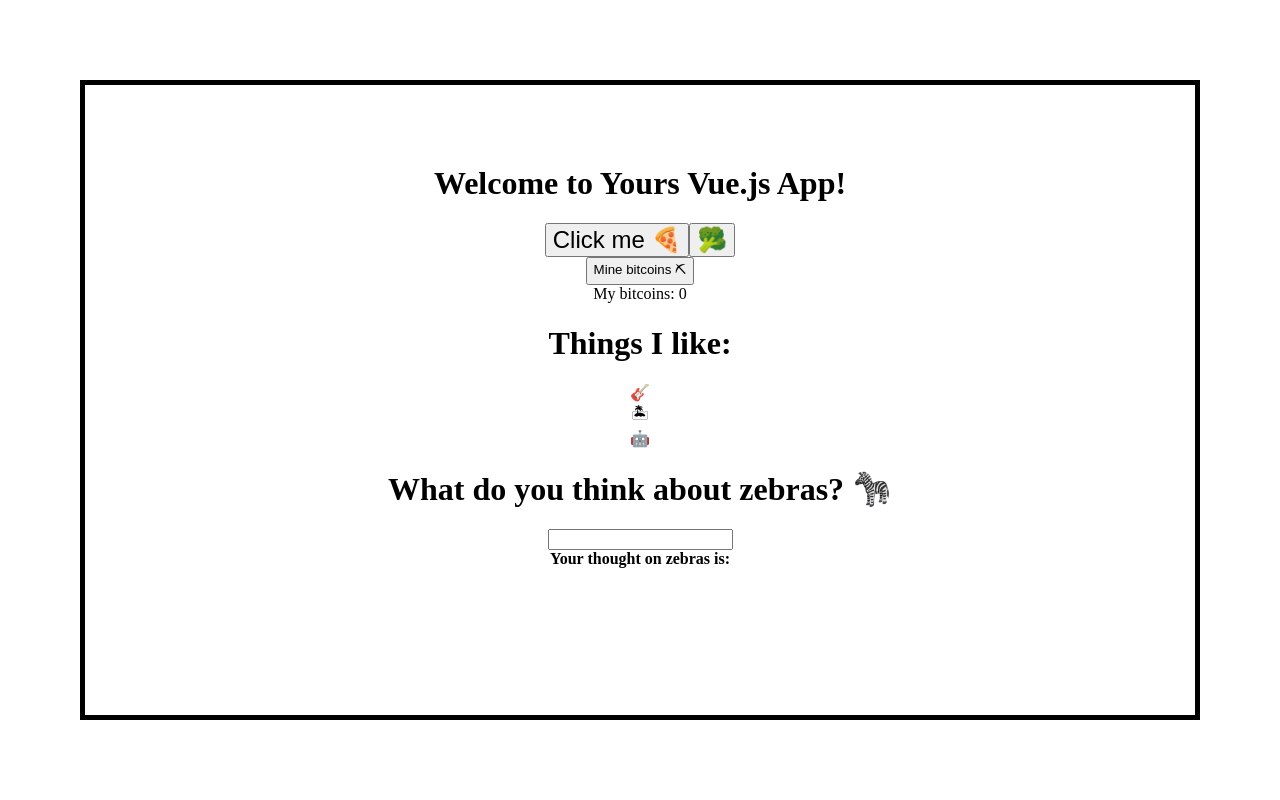
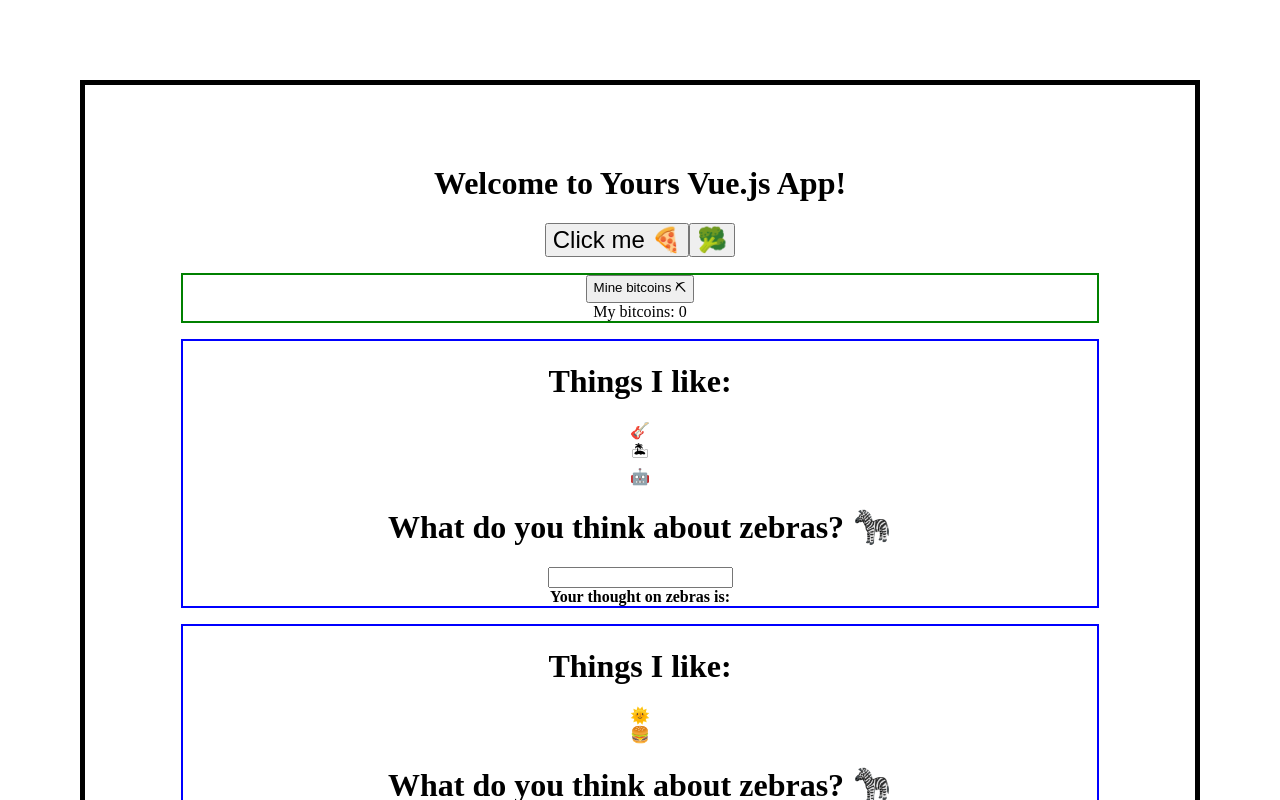
Before and after one commit to ellipticaldoor/vue-example, a Vue app: page / in a window 1280 px wide. Shown: the top 800 px of the page. Built offline with nearby package versions, Linux system fonts and the light colour scheme.

Commit message:
Add components with props

```diff
--- a/src/App.vue
+++ b/src/App.vue
@@ -7,7 +7,8 @@
 		<div>{{ '🥑'.repeat(this.foodCounter) }}</div>
 
 		<Bitcoin />
-		<About />
+		<About v-bind:thingsIlike="['🎸', '🏝', '🤖']" />
+		<About :thingsIlike="['🌞', '🍔']" />
 	</div>
 </template>
 
@@ -24,8 +25,6 @@ export default {
 		return {
 			msg: 'Welcome to Yours Vue.js App!',
 			foodCounter: 0,
-			thingsIlike: ['🎸', '🏝', '🤖'],
-			aThoughtAboutZebras: '',
 		};
 	},
 
--- a/src/components/About.vue
+++ b/src/components/About.vue
@@ -1,5 +1,5 @@
 <template>
-	<div id="app">
+	<div id="about">
 		<h1>Things I like:</h1>
 		<div class="thingsILike" v-for="thing of thingsIlike">{{ thing }}</div>
 
@@ -11,13 +11,26 @@
 
 <script>
 export default {
-	name: 'app',
+	name: 'about',
+
+	props: {
+		thingsIlike: {
+			type: Array,
+			required: true,
+		},
+	},
 
 	data() {
 		return {
-			thingsIlike: ['🎸', '🏝', '🤖'],
 			aThoughtAboutZebras: '',
 		};
 	},
 };
 </script>
+
+<style scoped>
+#about {
+	border: 2px solid blue;
+	margin: 1rem;
+}
+</style>
--- a/src/components/Bitcoin.vue
+++ b/src/components/Bitcoin.vue
@@ -24,3 +24,10 @@ export default {
 	},
 };
 </script>
+
+<style scoped>
+#bitcoin {
+	border: 2px solid green;
+	margin: 1rem;
+}
+</style>
```
Also changed, not shown: 1 other file (tests, documents, lock files or other folders).
